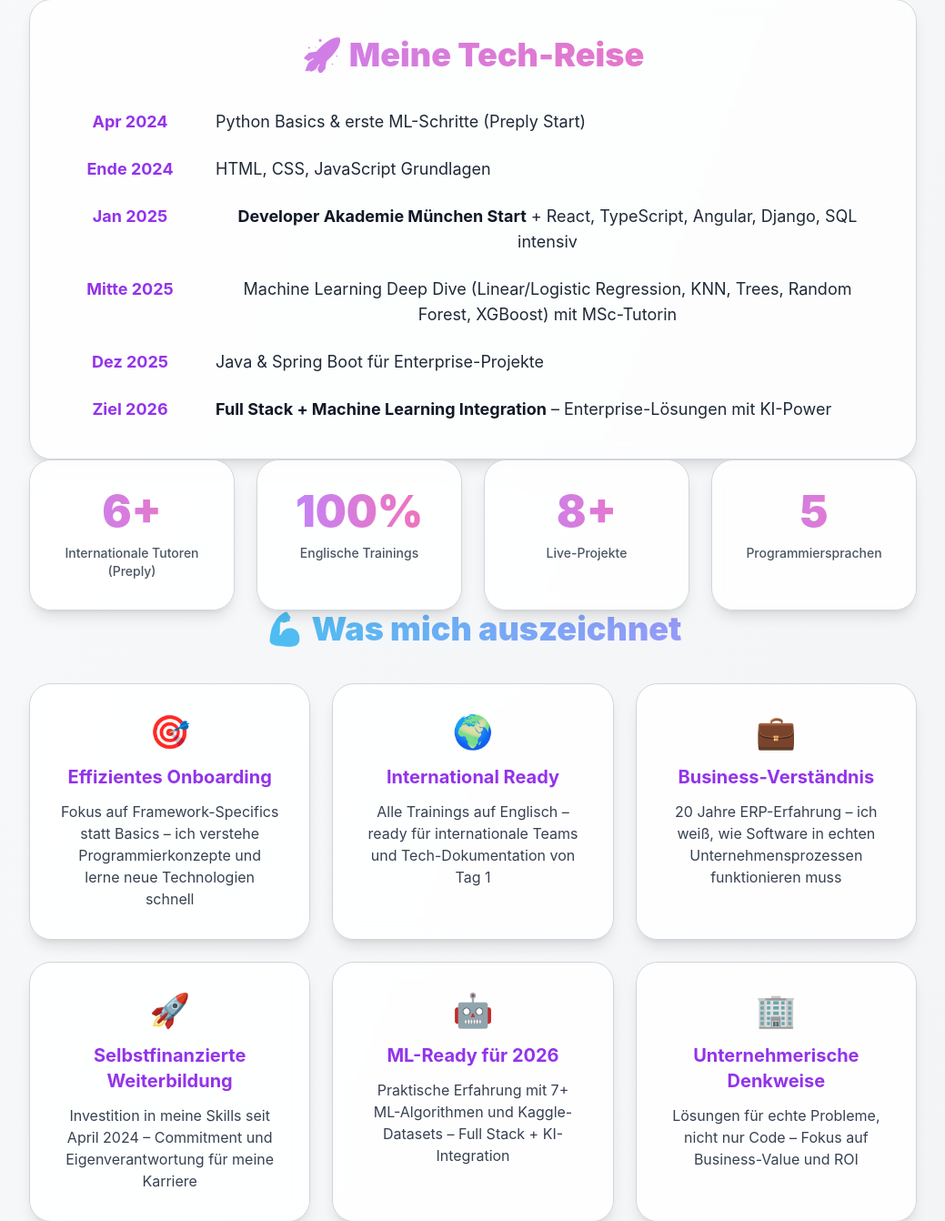
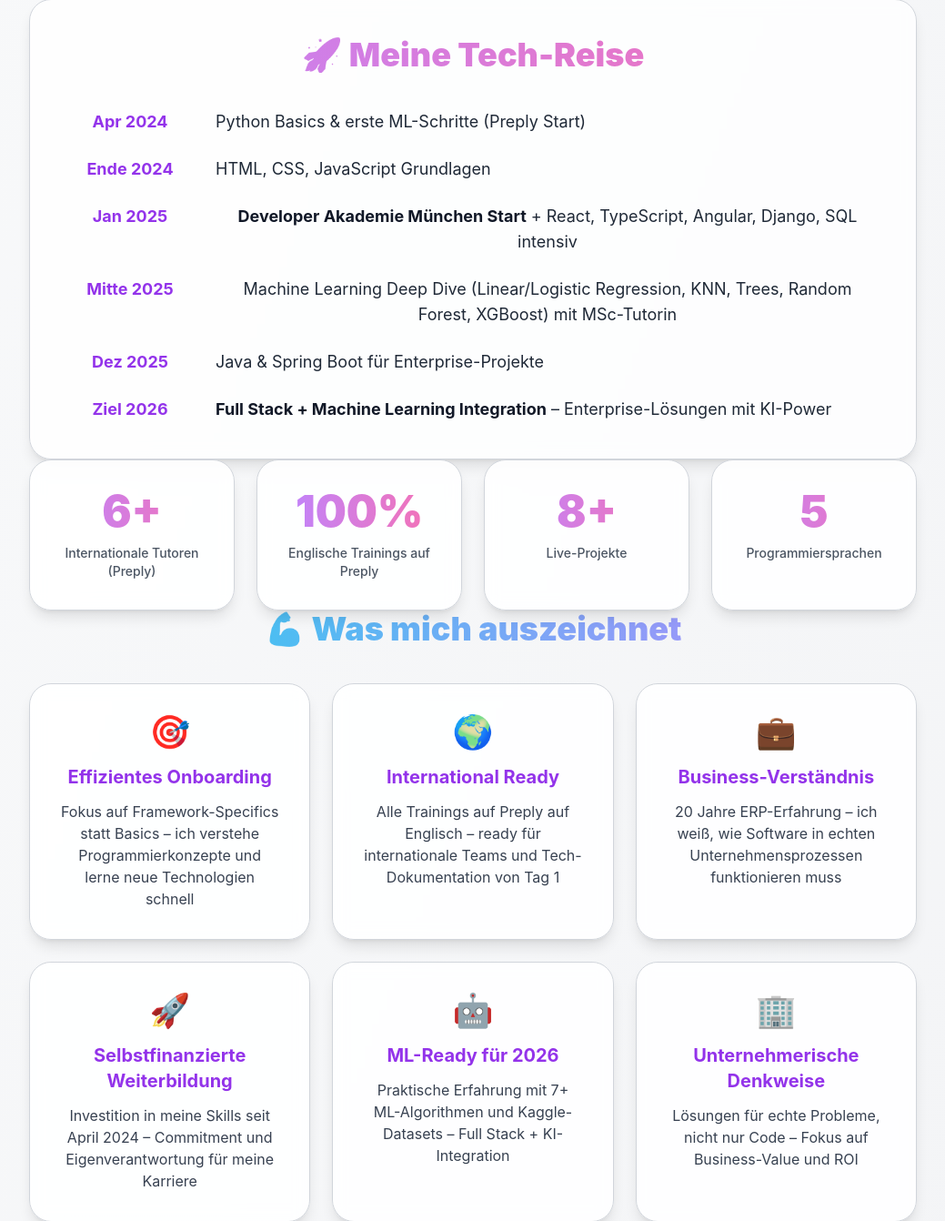
Before and after one commit to Martin-Frei/portfolio, a Django app: page /about/ in a window 1280 px wide. Shown: the part 1672-3014 px from the top of the page at 91% size, without its empty margins (120-1159 px from the left). Run offline with Django 5.2, Linux system fonts and the light colour scheme; some libraries are stand-ins or nearby versions.

Commit message:
fix: about me changed

```diff
--- a/core/templates/core/about.html
+++ b/core/templates/core/about.html
@@ -236,7 +236,7 @@ Freimuth{% endblock %} {% block content %}
         100%
       </div>
       <div class="text-gray-600 dark:text-gray-400 text-sm font-medium">
-        Englische Trainings
+        Englische Trainings auf Preply
       </div>
     </div>
     <div
@@ -294,7 +294,7 @@ Freimuth{% endblock %} {% block content %}
           International Ready
         </h3>
         <p class="text-gray-700 dark:text-gray-300">
-          Alle Trainings auf Englisch – ready für internationale Teams und
+          Alle Trainings auf Preply auf Englisch – ready für internationale Teams und
           Tech-Dokumentation von Tag 1
         </p>
       </div>
```
